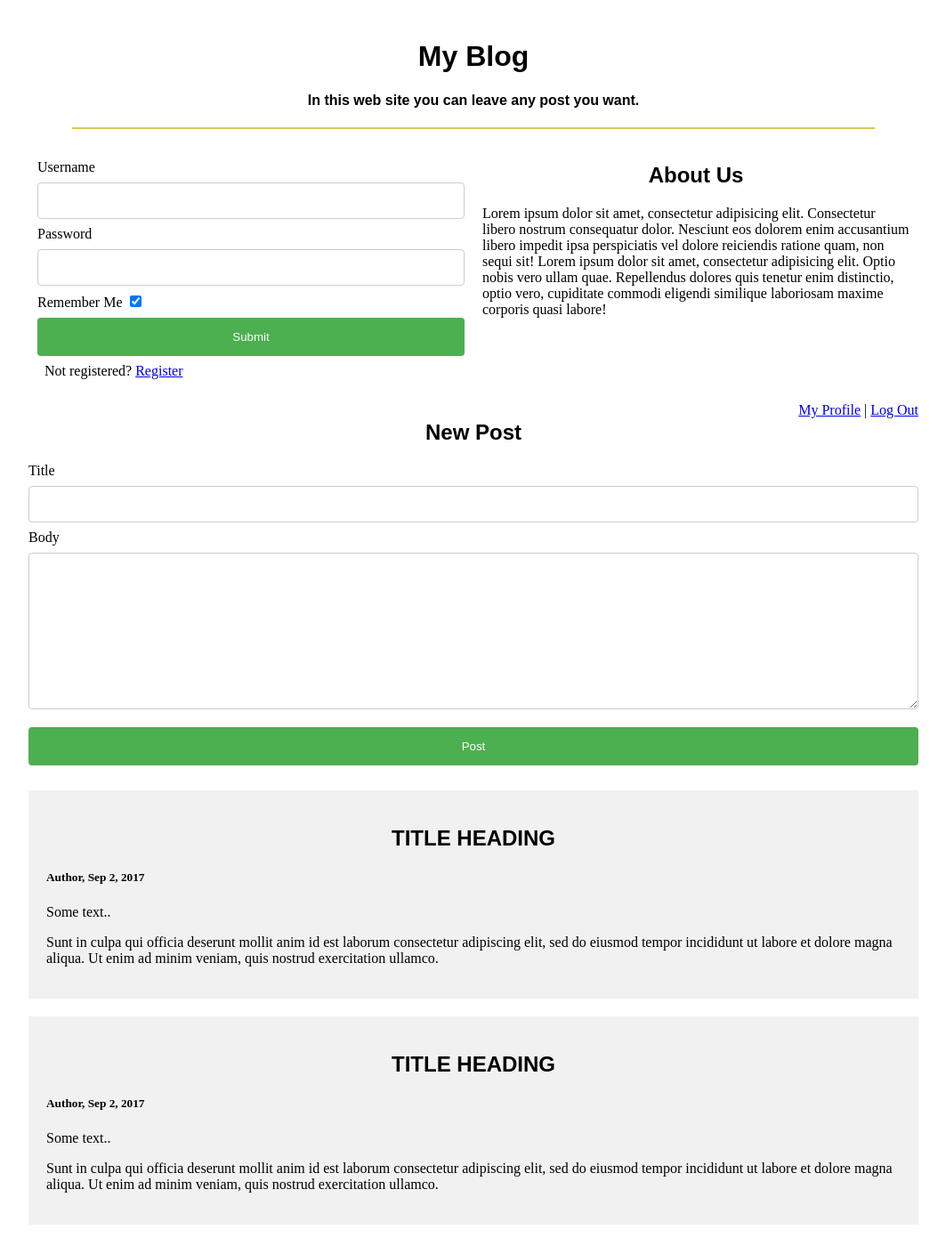
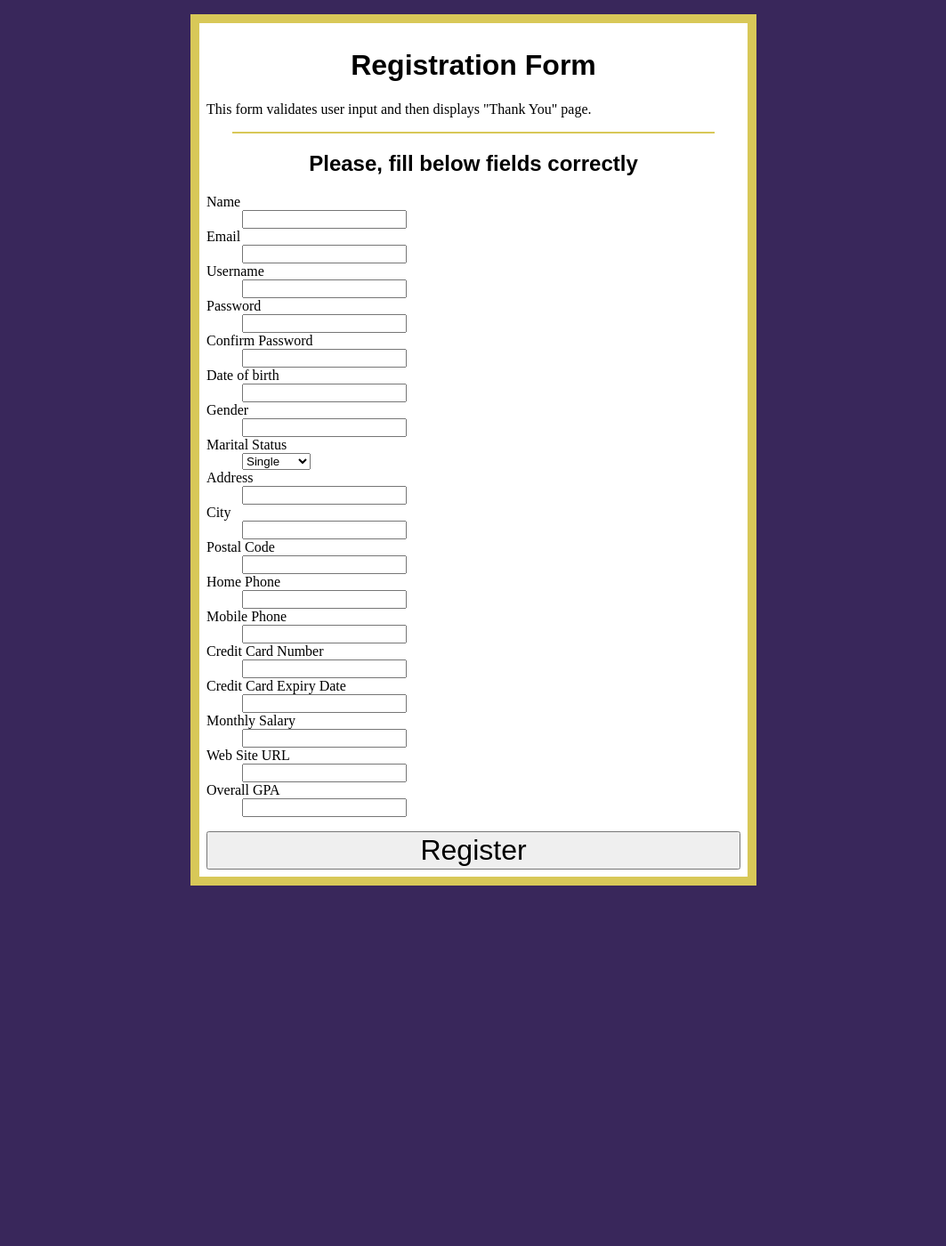
Before and after one commit to iuthub/lab-7-MeGaMoHsTeR, a PHP site: page / in a window 1280 px wide. Shown: the whole page at 89% size, without its empty margins (108-1171 px from the left). After the commit the page ends 995 px from the top, so only its background shows below. Run offline with PHP 8.4, Linux system fonts and the light colour scheme.

Commit message:
Finished Assignment

```diff
--- a/webpage/index.php
+++ b/webpage/index.php
@@ -1,73 +1,191 @@
 <?php
-include('connection.php');
+	$name="";
+	$email="";
+	$username="";
+	$password="";
+	$confirmPassword="";
+	$dob="";
+	$gender="";
+	$maritalStatus="";
+	$address="";
+	$city="";
+	$postalCode="";
+	$homePhone="";
+	$mobilePhone="";
+	$creditCardNumber="";
+	$ccedate="";
+	$monthlySalary="";
+	$url="";
+	$gpa="";
+	$isFullfilAll=true;
+	$maritalStatuses=array("Single","Married","Divorced","Widowed");
+	if($_SERVER["REQUEST_METHOD"]=="POST")
+	{
+		$name=$_POST["name"];
+		$email=$_POST["email"];
+		$username=$_POST["username"];
+		$password=$_POST["password"];
+		$confirmPassword=$_POST["confirmPassword"];
+		$dob=$_POST["dob"];
+		$gender=$_POST["gender"];
+		$maritalStatus=$_POST["maritalStatus"];
+		$address=$_POST["address"];
+		$city=$_POST["city"];
+		$postalCode=$_POST["postalCode"];
+		$homePhone=$_POST["homePhone"];
+		$mobilePhone=$_POST["mobilePhone"];
+		$creditCardNumber=$_POST["creditCardNumber"];
+		$ccedate=$_POST["ccedate"];
+		$monthlySalary=$_POST["monthlySalary"];
+		$url=$_POST["url"];
+		$gpa=$_POST["gpa"];
+
+		$password_regex="/(?=\w{6,10})(?=[^a-z]*[a-z])(?=[^A-Z]*[A-Z]{3})(?=\D*\d{1})/";
+		//name
+		$isFullfilAll=$isFullfilAll && !preg_match("/\d+/",$name) && preg_match("/[a-zA-Z]{2,}/",$name);
+		$isFullfilAll=$isFullfilAll &&  preg_match("/\w{1,}@[a-zA-Z]{1,}\.[a-zA-z]{2,}/",$email);
+		$isFullfilAll=$isFullfilAll &&  preg_match("/\w{5,}/",$username);
+		$isFullfilAll=$isFullfilAll &&   preg_match($password_regex,$password);
+		$isFullfilAll=$isFullfilAll && ($password==$confirmPassword);
+		$isFullfilAll=$isFullfilAll && preg_match("/[0-3]{1}[1-9]{1}\.[0-1]{1}[1-9]{1}\.\d{4}/",$dob);
+		$isFullfilAll=$isFullfilAll && (strtolower($gender)=="male" || strtolower($gender)=="female");
+		$isFullfilAll=$isFullfilAll && isset($_POST["address"]);
+		$isFullfilAll=$isFullfilAll && isset($_POST["city"]);
+		$isFullfilAll=$isFullfilAll && preg_match("/\d{6}/",$postalCode);
+		$isFullfilAll=$isFullfilAll && preg_match("/\d{9}/",$mobilePhone) && preg_match("/\d{9}/",$homePhone) ;
+		$isFullfilAll=$isFullfilAll && preg_match("/[0-3]{1}[1-9]{1}\.[0-1]{1}[1-9]{1}\.\d{4}/",$ccedate);
+		$isFullfilAll=$isFullfilAll && preg_match("/\d{16}/",$creditCardNumber);
+		$isFullfilAll=$isFullfilAll && preg_match("/UZS ([1-9]{1,},\d{3})|(\d{1,3})/",$monthlySalary);
+		$isFullfilAll=$isFullfilAll && preg_match("/http(s)?:\/\/\w{3,}\.\w{2,}/",$url);
+		$isFullfilAll=$isFullfilAll && preg_match("/[0-4]{1}\.\d{1,}/",$gpa);
+
+	}
+
 ?>
 <!DOCTYPE html PUBLIC "-//W3C//DTD XHTML 1.1//EN" "http://www.w3.org/TR/xhtml11/DTD/xhtml11.dtd">
 <html xmlns="http://www.w3.org/1999/xhtml">
 	<head>
-		<title>My Personal Page</title>
+		<title>Validating Forms</title>
 		<link href="style.css" type="text/css" rel="stylesheet" />
 	</head>
 
 	<body>
-		<?php include('header.php'); ?>
-		<!-- Show this part if user is not signed in yet -->
-		<div class="twocols">
-			<form action="index.php" method="post" class="twocols_col">
-				<ul class="form">
-					<li>
-						<label for="username">Username</label>
-						<input type="text" name="username" id="username" />
-					</li>
-					<li>
-						<label for="pwd">Password</label>
-						<input type="password" name="pwd" id="pwd" />
-					</li>
-					<li>
-						<label for="remember">Remember Me</label>
-						<input type="checkbox" name="remember" id="remember" checked />
-					</li>
-					<li>
-						<input type="submit" value="Submit" /> &nbsp; Not registered? <a href="register.php">Register</a>
-					</li>
-				</ul>
-			</form>
-			<div class="twocols_col">
-				<h2>About Us</h2>
-				<p>Lorem ipsum dolor sit amet, consectetur adipisicing elit. Consectetur libero nostrum consequatur dolor. Nesciunt eos dolorem enim accusantium libero impedit ipsa perspiciatis vel dolore reiciendis ratione quam, non sequi sit! Lorem ipsum dolor sit amet, consectetur adipisicing elit. Optio nobis vero ullam quae. Repellendus dolores quis tenetur enim distinctio, optio vero, cupiditate commodi eligendi similique laboriosam maxime corporis quasi labore!</p>
-			</div>
-		</div>
+		<h1>Registration Form</h1>
 
-		<!-- Show this part after user signed in successfully -->
-		<div class="logout_panel"><a href="register.php">My Profile</a>&nbsp;|&nbsp;<a href="index.php?logout=1">Log Out</a></div>
-		<h2>New Post</h2>
-		<form action="index.php" method="post">
-			<ul class="form">
-				<li>
-					<label for="title">Title</label>
-					<input type="text" name="title" id="title" />
-				</li>
-				<li>
-					<label for="body">Body</label>
-					<textarea name="body" id="body" cols="30" rows="10"></textarea>
-				</li>
-				<li>
-					<input type="submit" value="Post" />
-				</li>
-			</ul>
+		<p>
+			This form validates user input and then displays "Thank You" page.
+		</p>
+		<p style="color:red !important;"><?php if(!$isFullfilAll){echo "Wrong credentials.Try again";} ?></p>
+		<hr />
+
+		<h2>Please, fill below fields correctly</h2>
+		<form action="index.php" method="POST">
+			<dl>
+				<dt>Name</dt>
+				<dd>
+					<input type="text" value="<?= $name ?>" name="name">
+				</dd>
+
+				<dt>Email</dt>
+				<dd>
+					<input type="text" value="<?= $email ?>" name="email">
+				</dd>
+
+				<dt>Username</dt>
+				<dd>
+					<input type="text" value="<?= $username ?>" name="username">
+				</dd>
+
+				<dt>Password</dt>
+				<dd>
+					<input type="text" value="<?= $password ?>" name="password">
+				</dd>
+
+				<dt>Confirm Password</dt>
+				<dd>
+					<input type="text" value="<?= $confirmPassword ?>" name="confirmPassword">
+				</dd>
+
+				<dt>Date of birth</dt>
+				<dd>
+					<input type="text" value="<?= $dob ?>" name="dob">
+				</dd>
+
+				<dt>Gender</dt>
+				<dd>
+					<input type="text" value="<?= $gender ?>" name="gender">
+				</dd>
+
+				<dt>Marital Status</dt>
+				<dd>
+					<select name="maritalStatus">
+						<?php
+							foreach ($maritalStatuses as $ms)
+							{
+								$html="<option value=\"{$ms}\"";
+								if($ms==$maritalStatus)
+								{
+									$html.=" selected";
+								}
+								$html.=">{$ms}</option>";
+								echo $html;
+							}
+						?>
+					</select>
+				</dd>
+
+				<dt>Address</dt>
+				<dd>
+					<input type="text" value="<?= $address ?>" name="address">
+				</dd>
+
+				<dt>City</dt>
+				<dd>
+					<input type="text" value="<?= $city ?>" name="city">
+				</dd>
+
+				<dt>Postal Code</dt>
+				<dd>
+					<input type="text" value="<?= $postalCode ?>" name="postalCode">
+				</dd>
+
+				<dt>Home Phone</dt>
+				<dd>
+					<input type="text" value="<?= $homePhone ?>" name="homePhone">
+				</dd>
+
+				<dt>Mobile Phone</dt>
+				<dd>
+					<input type="text" value="<?= $mobilePhone ?>" name="mobilePhone">
+				</dd>
+
+				<dt>Credit Card Number</dt>
+				<dd>
+					<input type="text" value="<?= $creditCardNumber ?>" name="creditCardNumber">
+				</dd>
+
+				<dt>Credit Card Expiry Date</dt>
+				<dd>
+					<input type="text" value="<?= $ccedate ?>" name="ccedate">
+				</dd>
+
+				<dt>Monthly Salary</dt>
+				<dd>
+					<input type="text" value="<?= $monthlySalary ?>" name="monthlySalary">
+				</dd>
+
+				<dt>Web Site URL</dt>
+				<dd>
+					<input type="text" value="<?= $url ?>" name="url">
+				</dd>
+
+				<dt>Overall GPA</dt>
+				<dd>
+					<input type="text" value="<?= $gpa ?>" name="gpa">
+				</dd>
+
+			</dl>
+			<input type="submit" value="Register">
 		</form>
-		<div class="onecol">
-			<div class="card">
-				<h2>TITLE HEADING</h2>
-				<h5>Author, Sep 2, 2017</h5>
-				<p>Some text..</p>
-				<p>Sunt in culpa qui officia deserunt mollit anim id est laborum consectetur adipiscing elit, sed do eiusmod tempor incididunt ut labore et dolore magna aliqua. Ut enim ad minim veniam, quis nostrud exercitation ullamco.</p>
-			</div>
-			<div class="card">
-				<h2>TITLE HEADING</h2>
-				<h5>Author, Sep 2, 2017</h5>
-				<p>Some text..</p>
-				<p>Sunt in culpa qui officia deserunt mollit anim id est laborum consectetur adipiscing elit, sed do eiusmod tempor incididunt ut labore et dolore magna aliqua. Ut enim ad minim veniam, quis nostrud exercitation ullamco.</p>
-			</div>
-		</div>
 	</body>
 </html>
--- a/webpage/style.css
+++ b/webpage/style.css
@@ -1,11 +1,12 @@
-/*html {
+html {
     background-color: #39275B;
-}*/
+}
 
 body {
-    width: 1000px;
+    width: 600px;
     margin: 1em auto;
     background-color: white;
+    border: 10px #D8C858 solid;
     padding: 0.5em;
 }
 
@@ -14,70 +15,12 @@ hr {
     border: 1px solid #D8C858;
 }
 
-
-h1, h2,h4 {
+h1, h2 {
     font-family: sans-serif;
     text-align: center;
 }
 
-.onecole {
-    display: flex;
-    flex-flow: column nowrap;
-    justify-content: flex-start;
-    align-items: stretch;
+input[type="submit"] {
+    font-size: 2em;
+    width: 100%;
 }
-
-.twocols {
-    display: flex;
-    flex-flow: row nowrap;
-    justify-content: center;
-    align-items: stretch;
-}
-
-.twocols_col {
-    flex-basis: 50%;
-    padding: 10px;
-}
-
-.logout_panel {
-    float: right;
-    width: 200px;
-    text-align: right;
-}
-
-ul.form {
-    list-style: none;
-    padding: 0;
-}
-
-
-.card {
-   background-color: #f1f1f1;
-   padding: 20px;
-   margin-top: 20px;
-}
-
-input[type=text], input[type=password], input[type=email], textarea, select {
-  width: 100%;
-  padding: 12px 20px;
-  margin: 8px 0;
-  display: inline-block;
-  border: 1px solid #ccc;
-  border-radius: 4px;
-  box-sizing: border-box;
-}
-
-input[type=submit] {
-  width: 100%;
-  background-color: #4CAF50;
-  color: white;
-  padding: 14px 20px;
-  margin: 8px 0;
-  border: none;
-  border-radius: 4px;
-  cursor: pointer;
-}
-
-input[type=submit]:hover {
-  background-color: #45a049;
-}
```
Also changed, not shown: webpage/regex_valid_form.php (added, +74 -0 lines).
